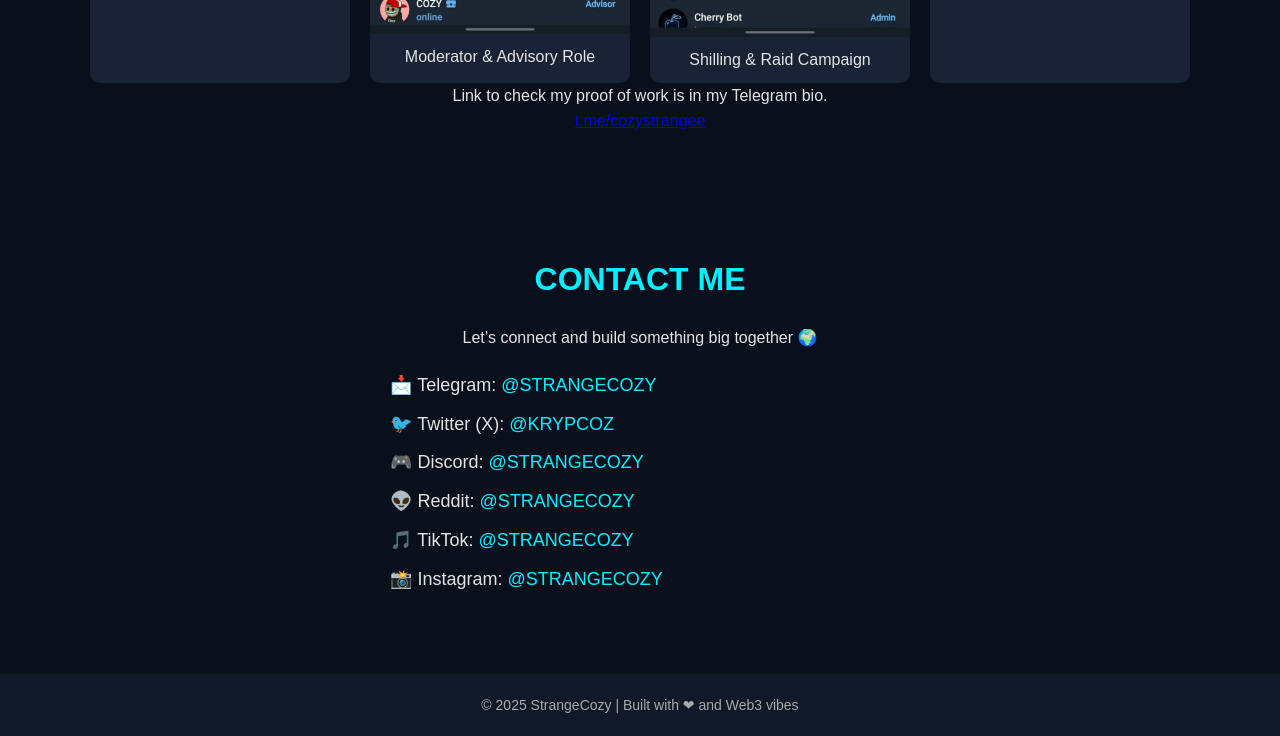
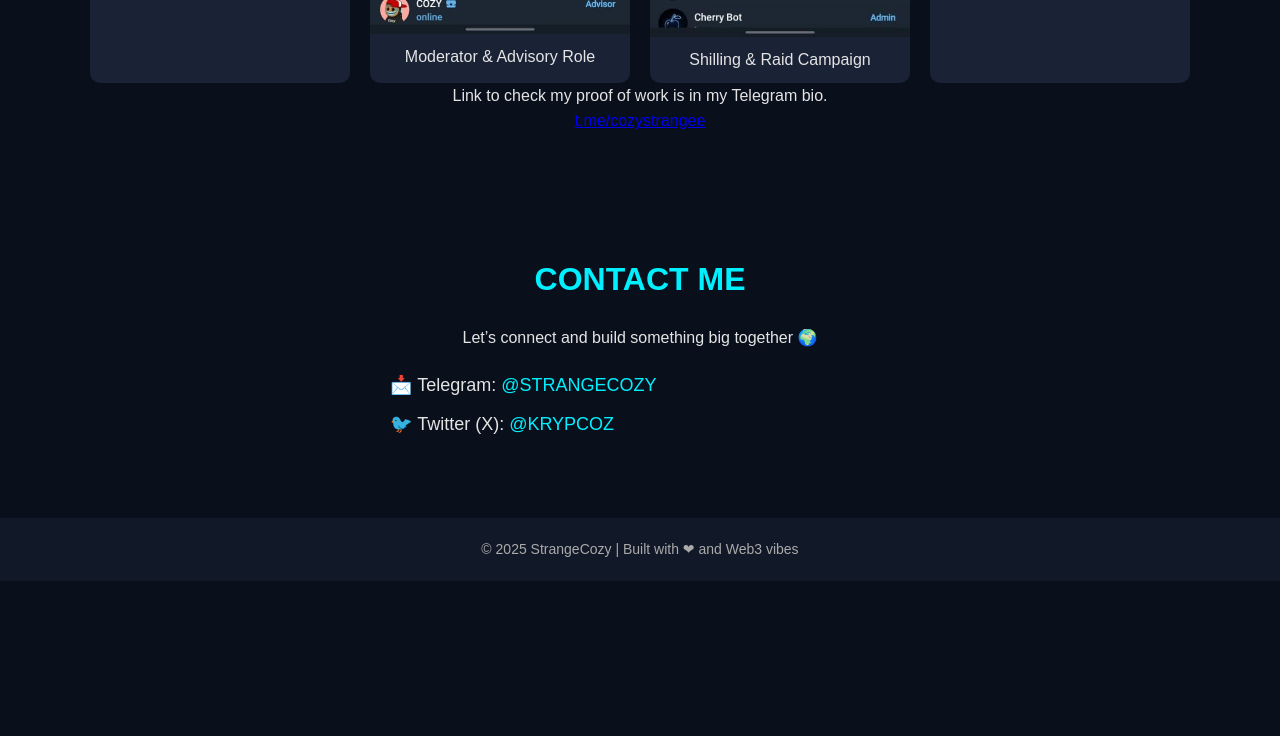
Before and after one commit to smitskecbs/cozy, a plain HTML site: page index.html in a window 1280 px wide. Shown: the part 2517-3253 px from the top of the page. After the commit the page ends 3098 px from the top, so only its background shows below. Drawn offline with Linux system fonts and the light colour scheme.

Commit message:
Update index.html

```diff
--- a/index.html
+++ b/index.html
@@ -136,10 +136,6 @@
       <ul>
         <li>📩 Telegram: <a href="https://t.me/STRANGECOZY" target="_blank">@STRANGECOZY</a></li>
         <li>🐦 Twitter (X): <a href="https://x.com/KRYPCOZ" target="_blank">@KRYPCOZ</a></li>
-        <li>🎮 Discord: <a href="https://discord.com/STRANGECOZY" target="_blank">@STRANGECOZY</a></li>
-        <li>👽 Reddit: <a href="https://reddit.com/u/STRANGECOZY" target="_blank">@STRANGECOZY</a></li>
-        <li>🎵 TikTok: <a href="https://tiktok.com/@STRANGECOZY" target="_blank">@STRANGECOZY</a></li>
-        <li>📸 Instagram: <a href="https://instagram.com/STRANGECOZY" target="_blank">@STRANGECOZY</a></li>
       </ul>
     </section>
   </main>
```
